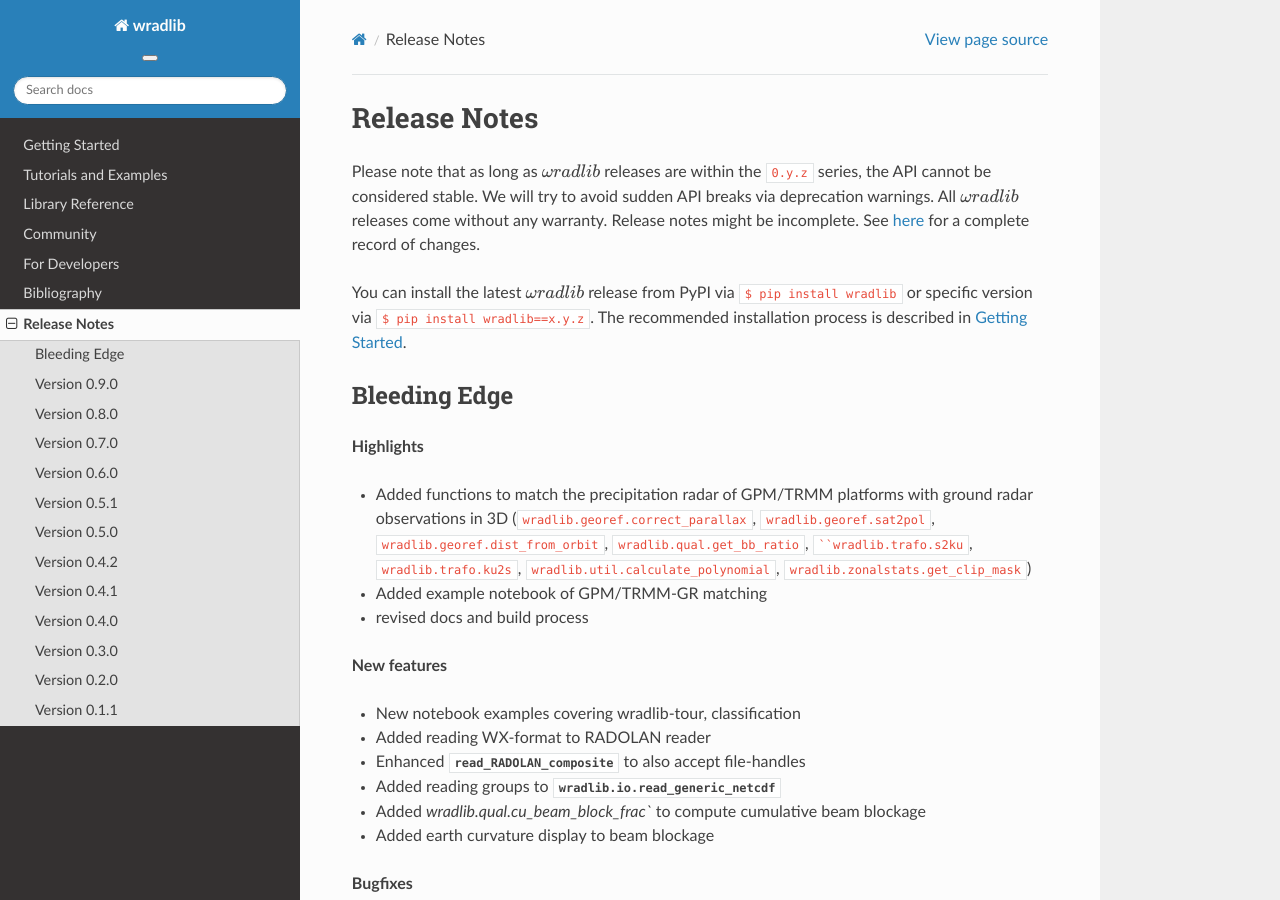
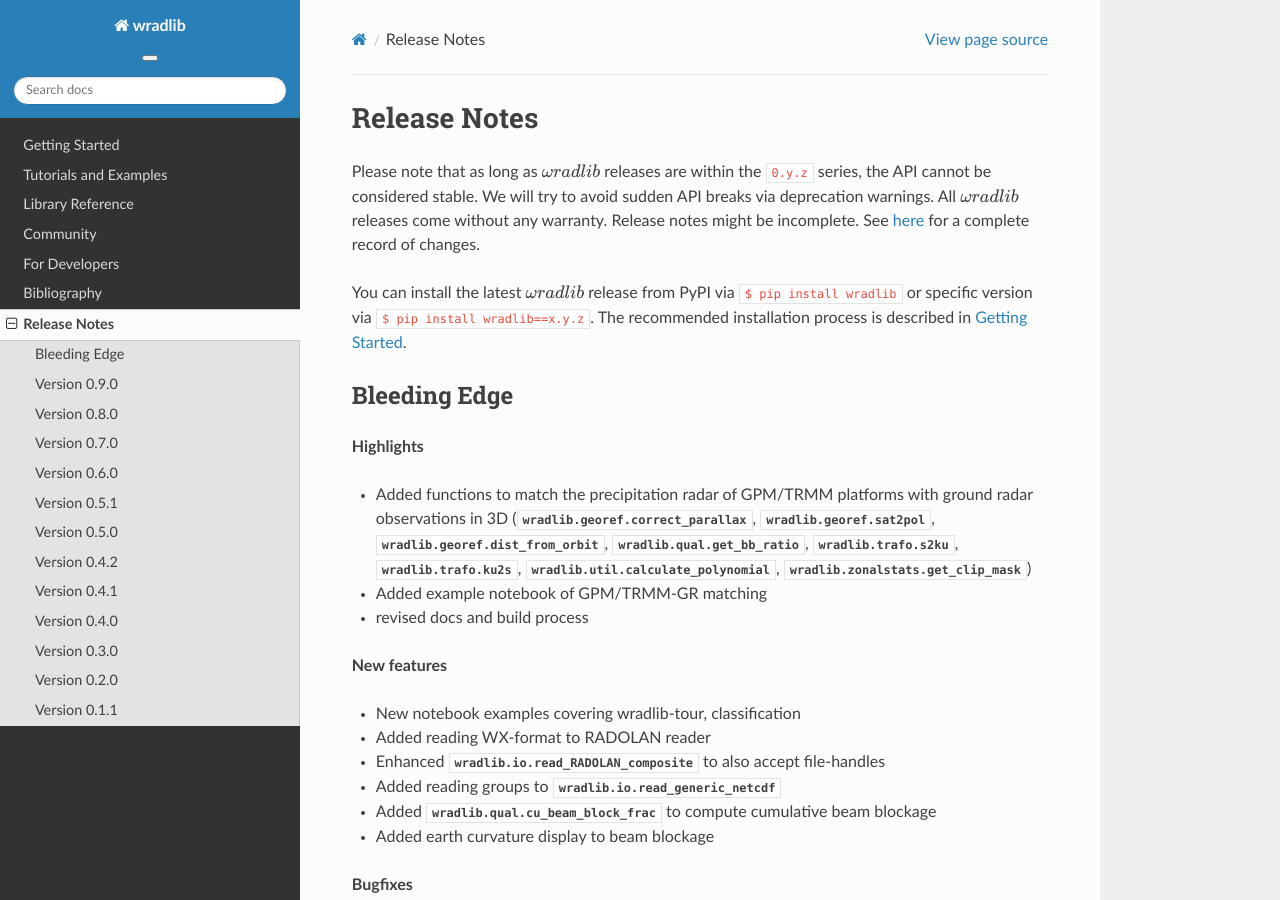
Before and after one commit to wradlib/wradlib, a Sphinx documentation site: the page built from doc/source/release_notes.rst, in a window 1280 px wide and 900 px high. Built offline with Sphinx 7.4.7 and the Read the Docs theme 2.0.0, drawn with Linux system fonts in a browser that asks for light colours; pages that are not in the unit, such as notebooks, are missing from menus; the version number could not be read and is left out; some of the changed lines change nothing that is shown.

Commit message:
DOC: fix function-references in release_notes.py

`````diff
--- a/doc/source/release_notes.rst
+++ b/doc/source/release_notes.rst
@@ -11,7 +11,7 @@ Bleeding Edge
 
 **Highlights**
 
-* Added functions to match the precipitation radar of GPM/TRMM platforms with ground radar observations in 3D (``wradlib.georef.correct_parallax``, ``wradlib.georef.sat2pol``, ``wradlib.georef.dist_from_orbit``, ``wradlib.qual.get_bb_ratio``, ````wradlib.trafo.s2ku``, ``wradlib.trafo.ku2s``, ``wradlib.util.calculate_polynomial``, ``wradlib.zonalstats.get_clip_mask``)
+* Added functions to match the precipitation radar of GPM/TRMM platforms with ground radar observations in 3D (:meth:`wradlib.georef.correct_parallax`, :meth:`wradlib.georef.sat2pol`, :meth:`wradlib.georef.dist_from_orbit`, :meth:`wradlib.qual.get_bb_ratio`, :meth:`wradlib.trafo.s2ku`, :meth:`wradlib.trafo.ku2s`, :meth:`wradlib.util.calculate_polynomial`, :meth:`wradlib.zonalstats.get_clip_mask`)
 * Added example notebook of GPM/TRMM-GR matching
 * revised docs and build process
 
@@ -19,16 +19,16 @@ Bleeding Edge
 
 * New notebook examples covering wradlib-tour, classification
 * Added reading WX-format to RADOLAN reader
-* Enhanced :meth:`~wradlib.io.read_RADOLAN_composite` to also accept file-handles
+* Enhanced :meth:`wradlib.io.read_RADOLAN_composite` to also accept file-handles
 * Added reading groups to :meth:`wradlib.io.read_generic_netcdf`
-* Added `wradlib.qual.cu_beam_block_frac`` to compute cumulative beam blockage
+* Added :meth:`wradlib.qual.cu_beam_block_frac` to compute cumulative beam blockage
 * Added earth curvature display to beam blockage
 
 **Bugfixes**
 
 * Fix documentation inconsistencies
 * Fix calculation of pulse volume
-* Use dedicated OSR IsSame() in ``wradlib.georef.transform_geometry``
+* Use dedicated OSR IsSame() in :meth:`wradlib.georef.transform_geometry`
 * several minor fixes
 
 
`````
